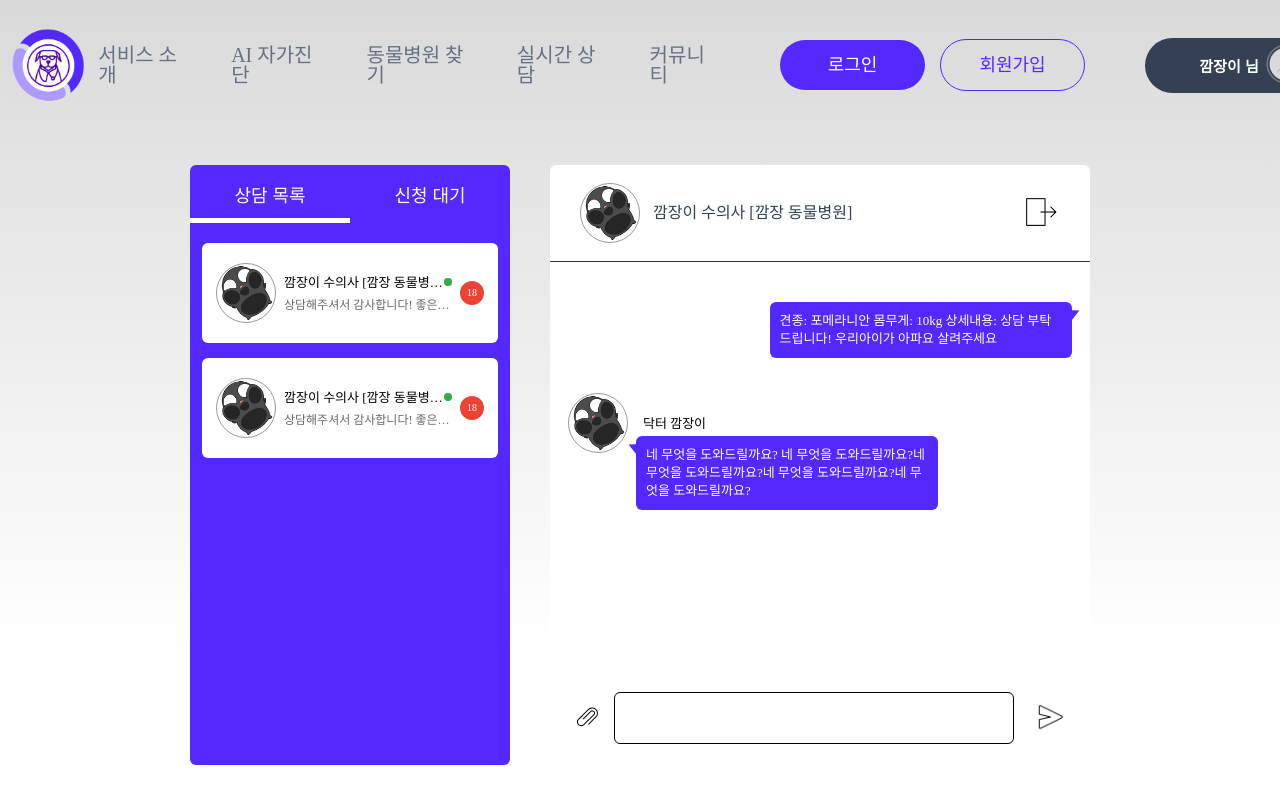
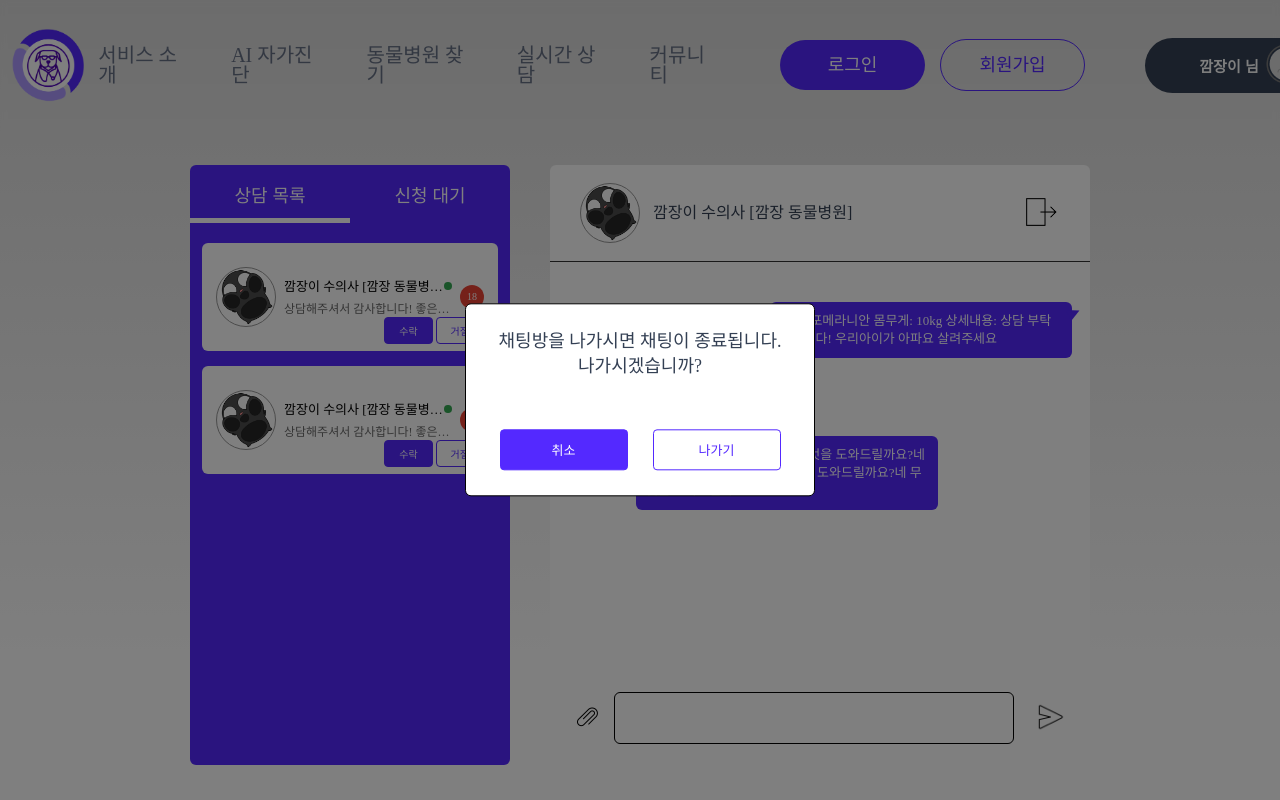
Before and after one commit to JeongTaekCho/-DOCTOR, a React (Vite) app: page /chats/1 in a window 1280 px wide. Both pictures are taken after a click on the button 1040 px from the left and 213 px from the top of the page. Built offline with nearby package versions, Linux system fonts and the light colour scheme.

Commit message:
💄 Design:  채팅 디테일 수락/거절 버튼 추가, 채팅방 나가기 및 리뷰 모달 추가

```diff
--- a/src/components/chats/ChatBox/index.tsx
+++ b/src/components/chats/ChatBox/index.tsx
@@ -14,6 +14,10 @@ const ChatBox = () => {
         <S.ChatContent>상담해주셔서 감사합니다! 좋은 하루 보내세요!</S.ChatContent>
       </S.ChatContentsBox>
       <S.ChatNum>18</S.ChatNum>
+      <S.ChatBtnBox>
+        <S.AcceptBtn>수락</S.AcceptBtn>
+        <S.RefuseBtn>거절</S.RefuseBtn>
+      </S.ChatBtnBox>
     </S.ChatListBox>
   );
 };
--- a/src/components/chats/ChatBox/style.ts
+++ b/src/components/chats/ChatBox/style.ts
@@ -1,8 +1,9 @@
 import { styled } from 'styled-components';
+import { STYLE } from '../../../styles/commonStyle';
 
 export const ChatListBox = styled.div`
   width: 100%;
-  padding: 2rem 1.4rem;
+  padding: 2.4rem 1.4rem;
   background-color: #fff;
   border-radius: 0.6rem;
   display: flex;
@@ -65,3 +66,27 @@ export const ChatNum = styled.div`
   justify-content: center;
   align-items: center;
 `;
+
+export const ChatBtnBox = styled.div`
+  display: flex;
+  align-items: center;
+  gap: 0.3rem;
+  position: absolute;
+  bottom: 0.7rem;
+  right: 1.4rem;
+`;
+
+export const AcceptBtn = styled.button`
+  padding: 0.5rem 1.4rem;
+  border-radius: 0.4rem;
+  background-color: ${STYLE.mainColor};
+  font-size: 1rem;
+  font-weight: 400;
+  color: #fff;
+  border: 1px solid ${STYLE.mainColor};
+`;
+
+export const RefuseBtn = styled(AcceptBtn)`
+  background-color: #fff;
+  color: ${STYLE.mainColor};
+`;
--- /dev/null
+++ b/src/components/chats/ChatExitModal/index.tsx
@@ -0,0 +1,28 @@
+import React, { MouseEvent } from 'react';
+import * as S from './style';
+
+interface Props {
+  onClickCancelModal: (_e: MouseEvent<HTMLButtonElement>) => void;
+  onClickChatExitBtnReview: (_e: MouseEvent<HTMLButtonElement>) => void;
+}
+
+const ChatExitModal = ({ onClickCancelModal, onClickChatExitBtnReview }: Props) => {
+  return (
+    <S.Wrap>
+      <S.ModalContainer>
+        <S.ModalMent>
+          채팅방을 나가시면 채팅이 종료됩니다. <br />
+          나가시겠습니까?
+        </S.ModalMent>
+        <S.BtnBox>
+          <S.CancelBtn data-name="exit" onClick={onClickCancelModal}>
+            취소
+          </S.CancelBtn>
+          <S.ExitBtn onClick={onClickChatExitBtnReview}>나가기</S.ExitBtn>
+        </S.BtnBox>
+      </S.ModalContainer>
+    </S.Wrap>
+  );
+};
+
+export default ChatExitModal;
--- /dev/null
+++ b/src/components/chats/ChatExitModal/style.ts
@@ -0,0 +1,58 @@
+import { styled } from 'styled-components';
+import { STYLE } from '../../../styles/commonStyle';
+
+export const Wrap = styled.div`
+  width: 100%;
+  height: 100vh;
+  background-color: rgba(0, 0, 0, 0.5);
+  position: fixed;
+  top: 0;
+  left: 0;
+  right: 0;
+  bottom: 0;
+  z-index: 9999;
+`;
+
+export const ModalContainer = styled.div`
+  position: absolute;
+  top: 50%;
+  left: 50%;
+  transform: translate(-50%, -50%);
+  width: 35rem;
+  padding: 2.5rem;
+  background-color: #fff;
+  border: 1px solid #000;
+  border-radius: 0.6rem;
+`;
+
+export const ModalMent = styled.h3`
+  font-size: 1.8rem;
+  font-weight: 400;
+  color: ${STYLE.mainFontColor};
+  text-align: center;
+  line-height: 1.4;
+  margin-bottom: 5rem;
+`;
+
+export const BtnBox = styled.div`
+  display: flex;
+  gap: 2.5rem;
+  justify-content: center;
+  align-items: center;
+`;
+
+export const CancelBtn = styled.button`
+  width: 12.8rem;
+  padding: 1rem 0;
+  background-color: ${STYLE.mainColor};
+  font-size: 1.3rem;
+  font-weight: 400;
+  color: #fff;
+  border: 1px solid ${STYLE.mainColor};
+  border-radius: 0.4rem;
+`;
+
+export const ExitBtn = styled(CancelBtn)`
+  background-color: #fff;
+  color: ${STYLE.mainColor};
+`;
--- /dev/null
+++ b/src/components/chats/ReviewModal/index.tsx
@@ -0,0 +1,28 @@
+import React, { MouseEvent } from 'react';
+import * as S from './style';
+import { Rating } from '@mui/material';
+
+interface Props {
+  onClickCancelModal: (_e: MouseEvent<HTMLButtonElement>) => void;
+}
+
+const ReviewModal = ({ onClickCancelModal }: Props) => {
+  return (
+    <S.Wrap>
+      <S.ModalContainer>
+        <S.ModalMent>상담은 만족스러우셨나요?</S.ModalMent>
+        <S.RateBox>
+          <Rating name="size-large" defaultValue={2} size="large" />
+        </S.RateBox>
+        <S.BtnBox>
+          <S.CompleteBtn>완료</S.CompleteBtn>
+          <S.CancelBtn data-name="review" onClick={onClickCancelModal}>
+            취소
+          </S.CancelBtn>
+        </S.BtnBox>
+      </S.ModalContainer>
+    </S.Wrap>
+  );
+};
+
+export default ReviewModal;
--- /dev/null
+++ b/src/components/chats/ReviewModal/style.ts
@@ -0,0 +1,65 @@
+import { styled } from 'styled-components';
+import { STYLE } from '../../../styles/commonStyle';
+
+export const Wrap = styled.div`
+  width: 100%;
+  height: 100vh;
+  background-color: rgba(0, 0, 0, 0.5);
+  position: fixed;
+  top: 0;
+  left: 0;
+  right: 0;
+  bottom: 0;
+  z-index: 9999;
+`;
+
+export const ModalContainer = styled.div`
+  position: absolute;
+  top: 50%;
+  left: 50%;
+  transform: translate(-50%, -50%);
+  width: 35rem;
+  padding: 2.5rem;
+  background-color: #fff;
+  border: 1px solid #000;
+  border-radius: 0.6rem;
+`;
+
+export const ModalMent = styled.h3`
+  font-size: 1.8rem;
+  font-weight: 400;
+  color: ${STYLE.mainFontColor};
+  text-align: center;
+  line-height: 1.4;
+  margin-bottom: 2.5rem;
+`;
+
+export const BtnBox = styled.div`
+  display: flex;
+  gap: 2.5rem;
+  justify-content: center;
+  align-items: center;
+`;
+
+export const RateBox = styled.div`
+  display: flex;
+  justify-content: center;
+  align-items: center;
+  margin-bottom: 3rem;
+`;
+
+export const CompleteBtn = styled.button`
+  width: 12.8rem;
+  padding: 1rem 0;
+  background-color: ${STYLE.mainColor};
+  font-size: 1.3rem;
+  font-weight: 400;
+  color: #fff;
+  border: 1px solid ${STYLE.mainColor};
+  border-radius: 0.4rem;
+`;
+
+export const CancelBtn = styled(CompleteBtn)`
+  background-color: #fff;
+  color: ${STYLE.mainColor};
+`;
--- a/src/pages/ChatDetail/index.tsx
+++ b/src/pages/ChatDetail/index.tsx
@@ -2,9 +2,13 @@ import React, { MouseEvent, useState } from 'react';
 import * as S from './style';
 import ChatBox from '../../components/chats/ChatBox';
 import ProfileImg from '../../components/commons/ProfileImg';
+import ChatExitModal from '../../components/chats/ChatExitModal';
+import ReviewModal from '../../components/chats/ReviewModal';
 
 const ChatDetail = () => {
   const [isNav, setIsNav] = useState('상담 목록');
+  const [isExitModal, setIsExitModal] = useState(false);
+  const [isReviewModal, setIsReviewModal] = useState(false);
 
   const onClickNav = (e: MouseEvent<HTMLButtonElement>) => {
     const target = e.target as HTMLButtonElement;
@@ -12,6 +16,26 @@ const ChatDetail = () => {
 
     console.log(name);
     setIsNav(name || '');
+  };
+
+  const onClickCancelModal = (e: MouseEvent<HTMLButtonElement>) => {
+    const target = e.target as HTMLButtonElement;
+    const { name } = target.dataset;
+
+    if (name === 'exit') {
+      setIsExitModal(false);
+    } else if (name === 'review') {
+      setIsReviewModal(false);
+    }
+  };
+
+  const onClickChatExitBtn = () => {
+    setIsExitModal(true);
+  };
+
+  const onClickChatExitBtnReview = () => {
+    setIsExitModal(false);
+    setIsReviewModal(true);
   };
 
   return (
@@ -45,7 +69,7 @@ const ChatDetail = () => {
               <ProfileImg w="6rem" h="6rem" src="/images/commons/kkam.png" />
               <S.HeadProfileName>깜장이 수의사 [깜장 동물병원]</S.HeadProfileName>
             </S.ProfileBox>
-            <S.ExitBtn type="button">
+            <S.ExitBtn type="button" onClick={onClickChatExitBtn}>
               <img src="/images/chats/exit.png" alt="채팅방 나가기 아이콘" />
             </S.ExitBtn>
           </S.ChatHead>
@@ -87,6 +111,13 @@ const ChatDetail = () => {
           </S.ChatForm>
         </S.CharRightBox>
       </S.Container>
+      {isExitModal && (
+        <ChatExitModal
+          onClickCancelModal={onClickCancelModal}
+          onClickChatExitBtnReview={onClickChatExitBtnReview}
+        />
+      )}
+      {isReviewModal && <ReviewModal onClickCancelModal={onClickCancelModal} />}
     </S.Wrap>
   );
 };
```
